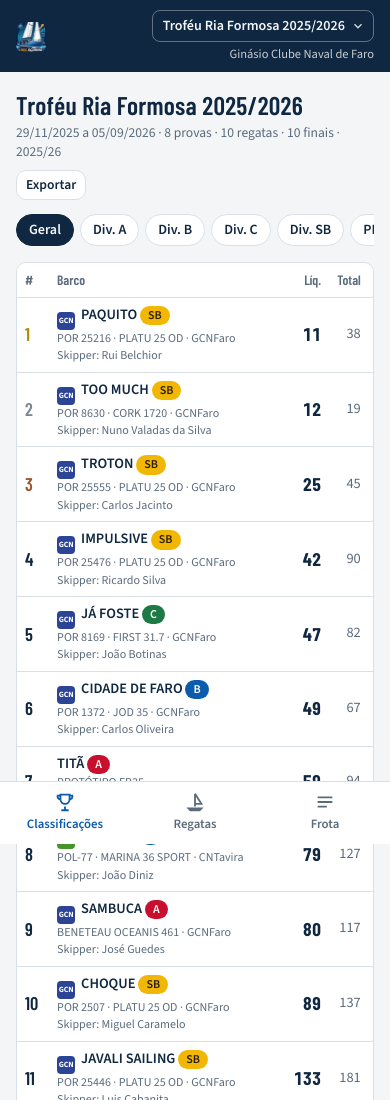
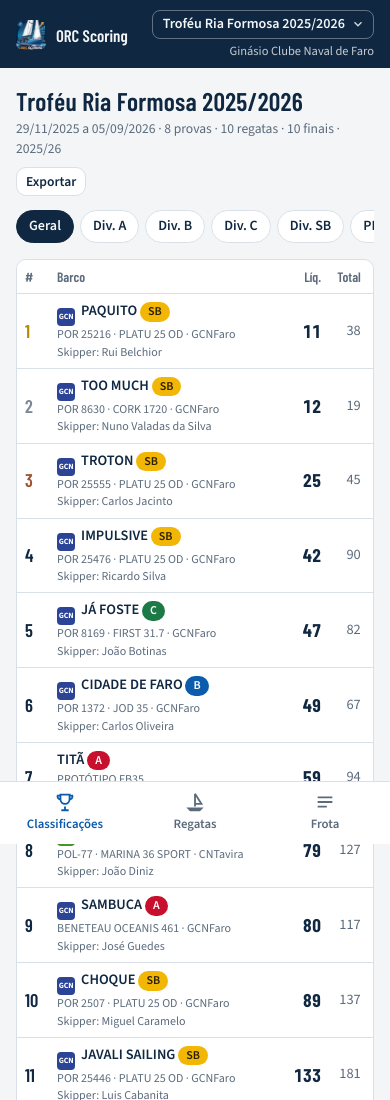
Before and after one commit to NunoMAVSilva/orc-scoring, a plain HTML site: page app/index.html in a window 390 px wide. Shown: the top 1100 px of the page. Drawn offline with nearby package versions, Linux system fonts and the light colour scheme; files whose address does not match are found by name.

Commit message:
Cabeçalho no telemóvel: volta o nome ORC Scoring; evento em até 2 linhas
Co-Authored-By: Claude Opus 5.5 <noreply@anthropic.com>
Claude-Session: https://claude.ai/code/session_01F6Je7dvz5NsrdQKceoQ3N6

```diff
--- a/app/style.css
+++ b/app/style.css
@@ -131,5 +131,9 @@ dialog .db { padding: 14px; display: flex; flex-direction: column; gap: 10px; ma
 .clogo { width: 18px; height: 18px; border-radius: 4px; vertical-align: -4px; margin-right: 6px; object-fit: contain; display: inline-flex; align-items: center; justify-content: center; font: 700 8px/1 var(--font-body); color: #fff; letter-spacing: -.02em; flex: none; }
 img.clogo { background: #fff; }
 .clogo.big { width: 36px; height: 36px; border-radius: 8px; font-size: 12px; margin-right: 0; }
-/* telemóvel: o logótipo já diz ORC Scoring; o espaço vai para o nome do evento */
-@media (max-width: 480px) { header.top .t { display: none; } header.top .ctx { max-width: calc(100% - 50px); } }
+/* telemóvel: título mais pequeno e o nome do evento pode ocupar 2 linhas (alinhado à direita) */
+@media (max-width: 480px) {
+  header.top .t { font-size: 1.05rem; white-space: nowrap; }
+  header.top .ctx { max-width: 64%; }
+  #ctxLabel { white-space: normal; display: -webkit-box; -webkit-line-clamp: 2; -webkit-box-orient: vertical; line-height: 1.2; }
+}
--- a/docs/style.css
+++ b/docs/style.css
@@ -131,5 +131,9 @@ dialog .db { padding: 14px; display: flex; flex-direction: column; gap: 10px; ma
 .clogo { width: 18px; height: 18px; border-radius: 4px; vertical-align: -4px; margin-right: 6px; object-fit: contain; display: inline-flex; align-items: center; justify-content: center; font: 700 8px/1 var(--font-body); color: #fff; letter-spacing: -.02em; flex: none; }
 img.clogo { background: #fff; }
 .clogo.big { width: 36px; height: 36px; border-radius: 8px; font-size: 12px; margin-right: 0; }
-/* telemóvel: o logótipo já diz ORC Scoring; o espaço vai para o nome do evento */
-@media (max-width: 480px) { header.top .t { display: none; } header.top .ctx { max-width: calc(100% - 50px); } }
+/* telemóvel: título mais pequeno e o nome do evento pode ocupar 2 linhas (alinhado à direita) */
+@media (max-width: 480px) {
+  header.top .t { font-size: 1.05rem; white-space: nowrap; }
+  header.top .ctx { max-width: 64%; }
+  #ctxLabel { white-space: normal; display: -webkit-box; -webkit-line-clamp: 2; -webkit-box-orient: vertical; line-height: 1.2; }
+}
```
